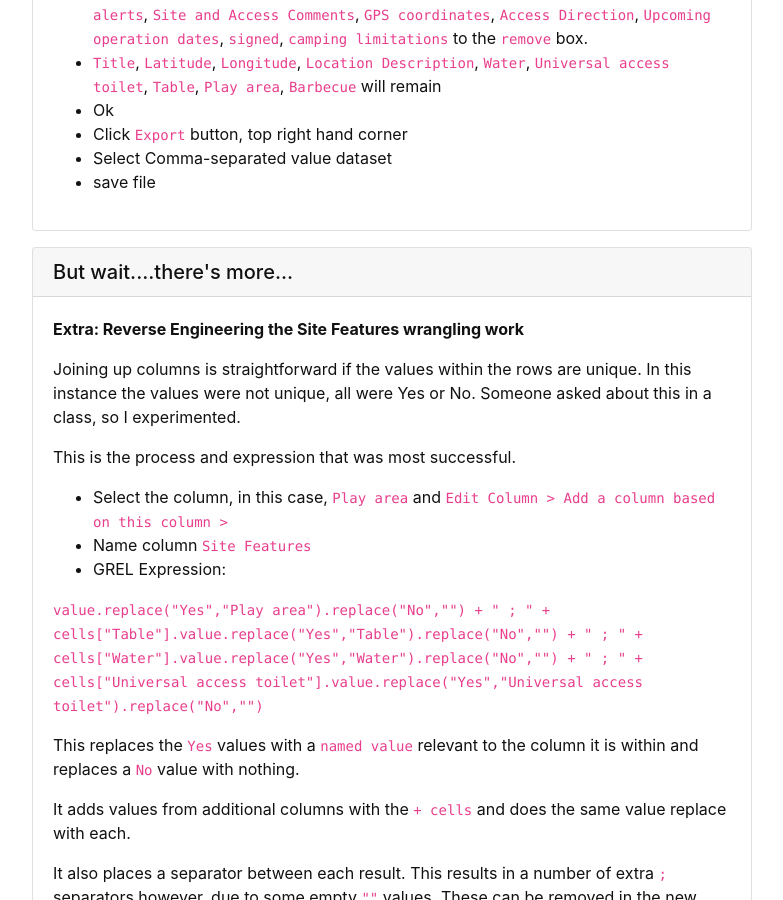
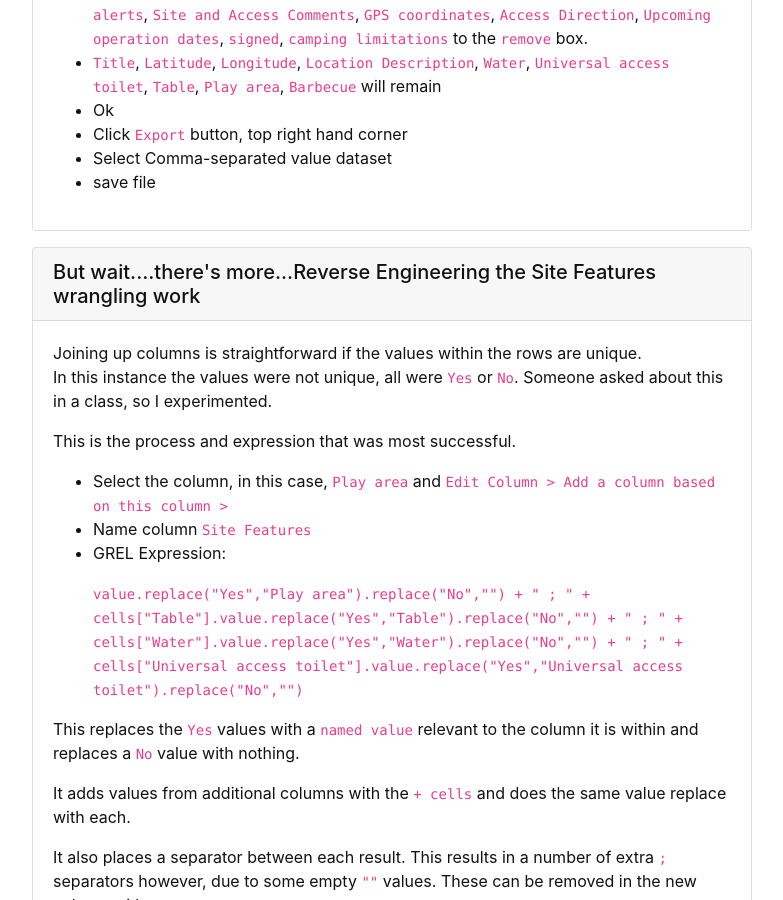
Before and after one commit to GULibrarySandbox/advanced-data-wrangle-old, a Jekyll site: the page built from content/5-lesson.md, in a window 1280 px wide and 900 px high, scrolled down 4169 px. Shown: the whole window, without its empty margins (248-1031 px from the left). Built offline with Jekyll 4.4.1, drawn with Linux system fonts in a browser that asks for light colours.

Commit message:
Update 5-lesson.md

```diff
--- a/content/5-lesson.md
+++ b/content/5-lesson.md
@@ -113,22 +113,21 @@ The final step is to export specific variables from this tidy dataset to a .csv
 - save file{% endcapture %} {% include card.md header="Export selected columns to .csv file" text=text %}
 
 {% capture text %}
-**Extra: Reverse Engineering the Site Features wrangling work**
+Joining up columns is straightforward if the values within the rows are unique.
+In this instance the values were not unique,  all were `Yes` or `No`.  Someone asked about this in a class, so I experimented.
 
- Joining up columns is straightforward if the values within the rows are unique.  In this instance the values were not unique,  all were Yes or No.  Someone asked about this in a class, so I experimented.
-
- This is the process and expression that was most successful.
- - Select the column, in this case, `Play area` and `Edit Column > Add a column based on this column >`
- - Name column `Site Features`
- - GREL Expression:
+This is the process and expression that was most successful.
+- Select the column, in this case, `Play area` and `Edit Column > Add a column based on this column >`
+- Name column `Site Features`
+- GREL Expression:
 
   `value.replace("Yes","Play area").replace("No","") + " ; " + cells["Table"].value.replace("Yes","Table").replace("No","") + " ; " + cells["Water"].value.replace("Yes","Water").replace("No","") + " ; " + cells["Universal access toilet"].value.replace("Yes","Universal access toilet").replace("No","")`
 
- This replaces the `Yes` values with a `named value` relevant to the column it is within and replaces a `No` value with nothing.
+This replaces the `Yes` values with a `named value` relevant to the column it is within and replaces a `No` value with nothing.
 
- It adds values from additional columns with the `+ cells` and does the same value replace with each.
+It adds values from additional columns with the `+ cells` and does the same value replace with each.
 
- It also places a separator between each result.  This results in a number of extra `;` separators however, due to some empty `""` values.  These can be removed in the new column with:
+It also places a separator between each result.  This results in a number of extra `;` separators however, due to some empty `""` values.  These can be removed in the new column with:
 
 - Select `Site Features` column
 - `Edit cells > Transform`
@@ -138,7 +137,7 @@ The final step is to export specific variables from this tidy dataset to a .csv
 This GREL Regex removes `/^; /` (`;` at the front of a cell) `/ ;$/`  (`;` at the end of a cell) and removes subsequent appearances.
 I added the extra `.replaces` previewing as I went to see what it removed.  The final `.trim` removes any remaining leading or trailing whitespace.
 
-{% endcapture %} {% include card.md header="But wait....there's more..." text=text %}
+{% endcapture %} {% include card.md header="But wait....there's more...Reverse Engineering the Site Features wrangling work" text=text %}
 ----
 
 <p align="center">
```
